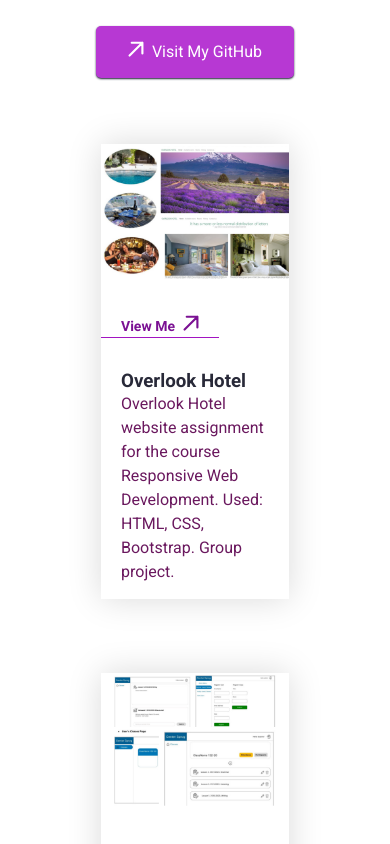
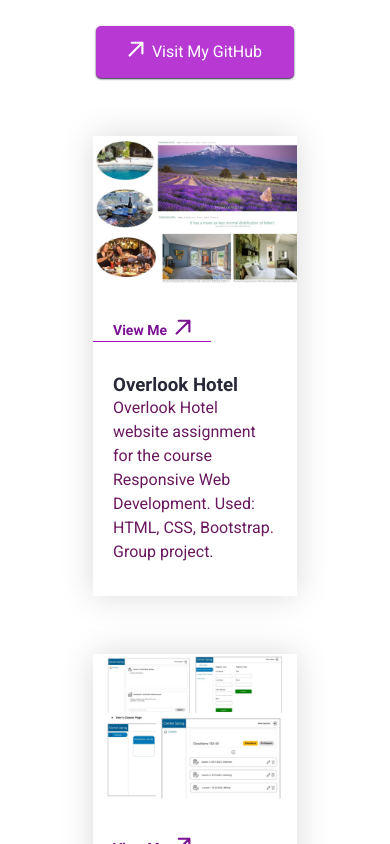
Before and after one commit to PinkCatCodes/brigita.dev-PersonalSite, a React (Create React App) app: page / in a window 390 px wide. Shown: the part 1520-2364 px from the top of the page. Built offline with nearby package versions, Linux system fonts and the light colour scheme.

Commit message:
Update App.css

```diff
--- a/src/App.css
+++ b/src/App.css
@@ -471,7 +471,7 @@ p {
   justify-content: center;
   gap: 42px;
   width: 100%;
- margin:auto;
+  margin:auto;
 }
 .portfolio--section--img {
   border-radius: 8px;
@@ -506,7 +506,11 @@ p {
 /* Small devices (phones) */
 @media (max-width: 600px) {
   .portfolio--section--card {
-    min-height: 455px;
+    min-height: 460px;
+    margin: 0.5em; /* Reduced margin for more width space */
+    flex-grow: 1; /* Ensure it grows to take available space */
+    width: auto; /* Adjust width to be responsive */
+    max-width: calc(100% - 1em); /* Subtract margin from 100% width to avoid overflow */
   }
 }
 
```
